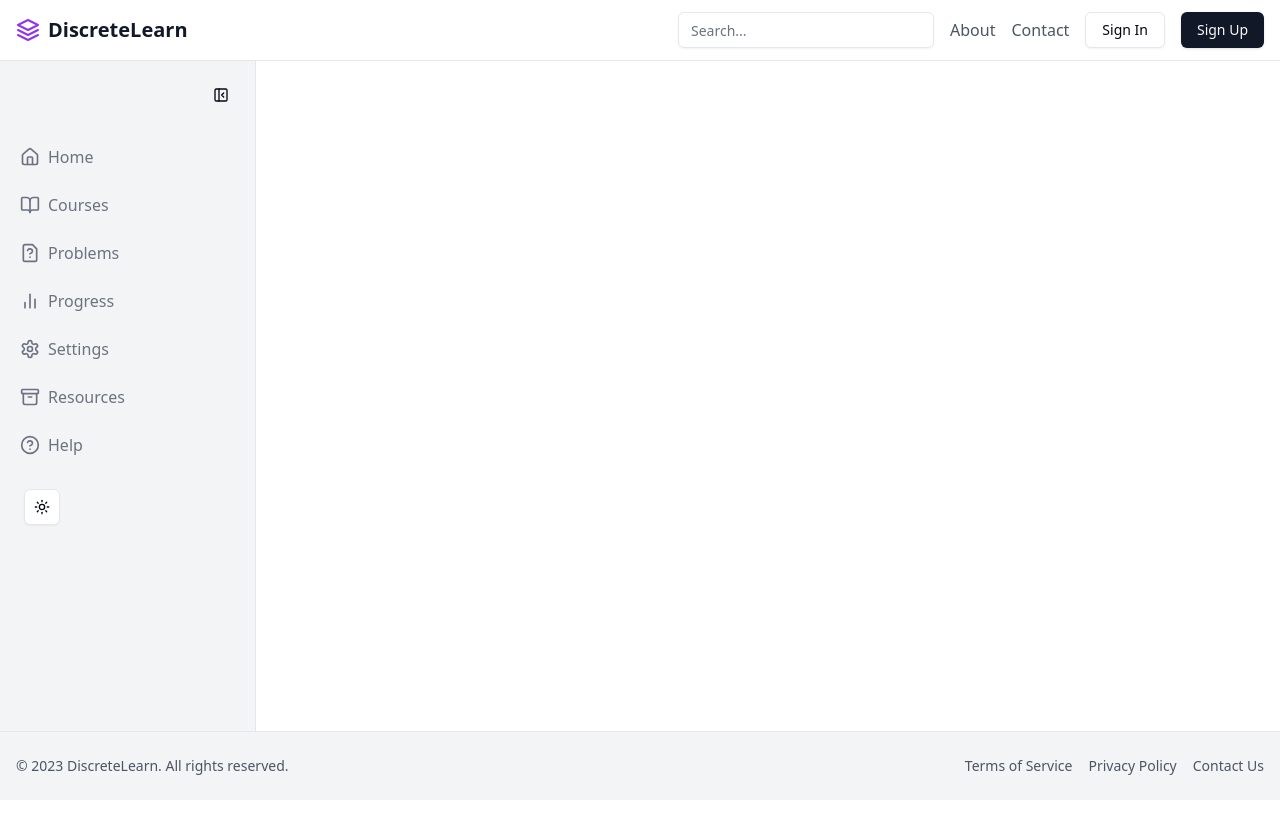
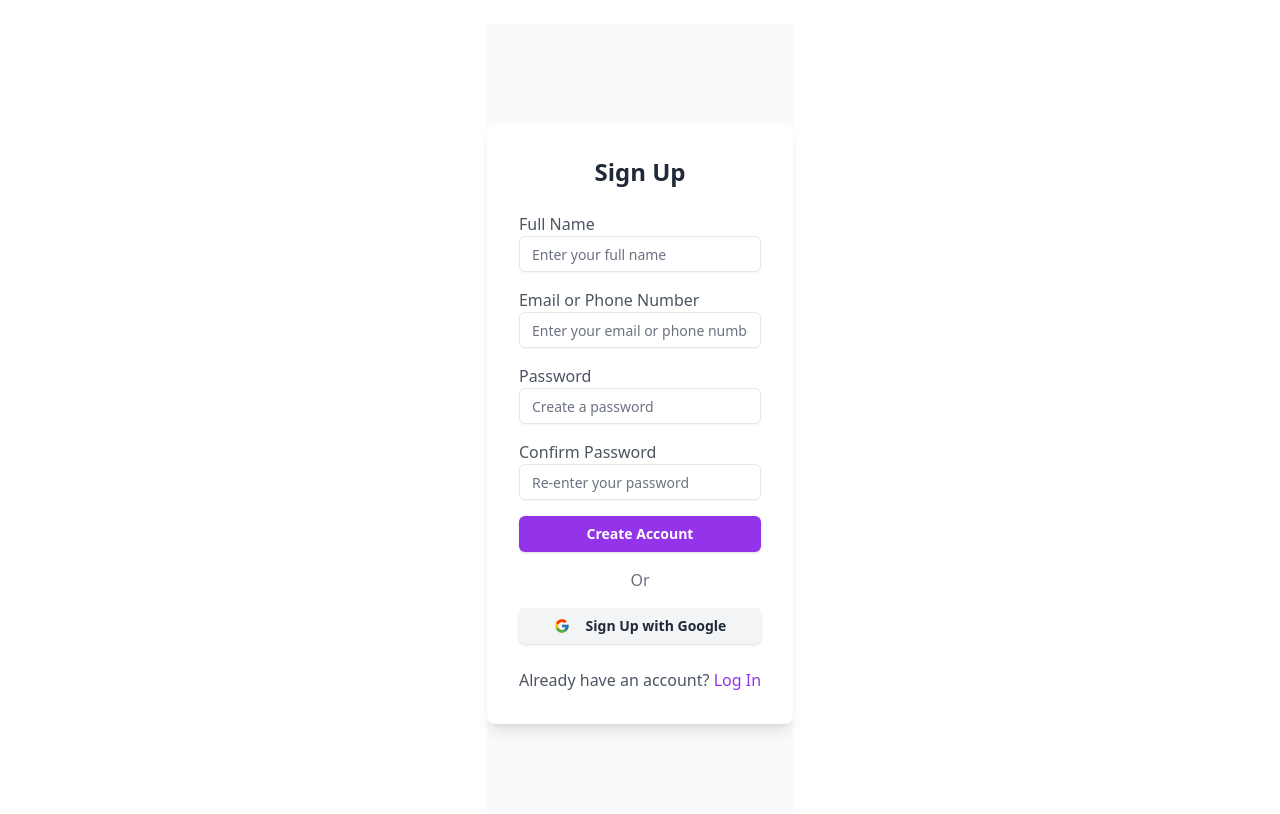
Before and after one commit to adoumouangnamouemmanuel/Discrete_Learn, a React (Vite) app: page /signup in a window 1280 px wide. Shown: the top 814 px of the page. Built offline with nearby package versions, Linux system fonts and the light colour scheme.

Commit message:
finished seting up login and signup

```diff
--- a/src/App.tsx
+++ b/src/App.tsx
@@ -1,23 +1,37 @@
+// App.tsx
 
+import {useLocation } from "react-router-dom";
 import RoutesConfig from "./router/routes";
 import Header from "./components/Header";
 import Sidebar from "./components/SideBar";
 import Footer from "./components/Footer";
 import { ThemeProvider } from "@/components/theme-provider";
-// import "./styles/global.css"; // Add your global styles
 
 const App = () => {
+  const location = useLocation();
+
+  // Check if the current route is the SignUp page
+  const isSignUpPage = location.pathname === "/signup";
+  const isAuthPage =
+    location.pathname === "/signup" || location.pathname === "/login";
+
   return (
     <ThemeProvider>
-      <div className="flex h-screen flex-col">
-        <Header />
+      <div className="flex flex-col min-h-screen">
+        {/* Conditionally render Header and Sidebar based on route */}
+        {!isAuthPage && <Header />}
         <div className="flex flex-1 overflow-hidden">
-          <Sidebar />
+          {/* Conditionally render Sidebar based on route */}
+          {!isAuthPage && <Sidebar />}
           <main className="flex-1 overflow-y-auto p-6">
-            <RoutesConfig />
+            {/* For the SignUp page, ensure it takes full height and scrolls */}
+            <div className={`${isAuthPage ? "h-full" : ""}`}>
+              <RoutesConfig />
+            </div>
           </main>
         </div>
-        <Footer />
+        {/* Conditionally render Footer based on route */}
+        {!isAuthPage && <Footer />}
       </div>
     </ThemeProvider>
   );
--- a/src/components/Header.tsx
+++ b/src/components/Header.tsx
@@ -31,8 +31,13 @@ const Header: FC = () => {
             <Link to="/contact" className="text-gray-600 hover:text-gray-900">
               Contact
             </Link>
-            <Button variant="outline">Sign In</Button>
-            <Button>Sign Up</Button>
+            <Link to="/login">
+              <Button variant="outline">Sign In</Button>
+            </Link>
+
+            <Link to="/signup">
+              <Button>Sign Up</Button>
+            </Link>
           </nav>
         </div>
       </div>
--- a/src/index.css
+++ b/src/index.css
@@ -1,6 +1,28 @@
 @tailwind base;
 @tailwind components;
 @tailwind utilities;
+
+/* Ensure the body and html take full height and width */
+html, body {
+  margin: 0;
+  padding: 0;
+  height: 100%;
+  width: 100%;
+  display: flex;
+  justify-content: center;
+  align-items: center;
+}
+
+/* Ensure the root takes full height */
+#root {
+  height: 100%;
+}
+
+/* Optionally set a universal box-sizing to prevent issues with padding and borders */
+*, *::before, *::after {
+  box-sizing: border-box;
+}
+
 
 /* :root {
   font-family: Inter, system-ui, Avenir, Helvetica, Arial, sans-serif;
--- a/src/pages/auth/Login.tsx
+++ b/src/pages/auth/Login.tsx
@@ -1,9 +1,92 @@
-
+import { useState } from "react";
+import { Button } from "@/components/ui/button";
+import { Input } from "@/components/ui/input";
+import { FcGoogle } from "react-icons/fc";
 
 const Login = () => {
+  const [formData, setFormData] = useState({
+    email: "",
+    password: "",
+  });
+
+  const handleChange = (e) => {
+    const { name, value } = e.target;
+    setFormData({
+      ...formData,
+      [name]: value,
+    });
+  };
+
+  const handleSubmit = (e) => {
+    e.preventDefault();
+    alert("Login submitted successfully!");
+  };
+
   return (
-    <div>Login</div>
-  )
-}
+    <div className="flex items-center justify-center max-h-screen bg-gray-50">
+      <div className="bg-white p-8 rounded-lg shadow-lg w-full max-w-lg">
+        <h2 className="text-2xl font-bold text-center text-gray-800 mb-6">
+          Log In
+        </h2>
 
-export default Login
+        <form onSubmit={handleSubmit} className="space-y-4">
+          <div>
+            <label htmlFor="email" className="text-gray-600 font-medium mb-2">
+              Email
+            </label>
+            <Input
+              type="email"
+              id="email"
+              name="email"
+              value={formData.email}
+              onChange={handleChange}
+              placeholder="Enter your email"
+              required
+            />
+          </div>
+
+          <div>
+            <label
+              htmlFor="password"
+              className="text-gray-600 font-medium mb-2"
+            >
+              Password
+            </label>
+            <Input
+              type="password"
+              id="password"
+              name="password"
+              value={formData.password}
+              onChange={handleChange}
+              placeholder="Enter your password"
+              required
+            />
+          </div>
+
+          <Button
+            type="submit"
+            className="w-full bg-purple-600 hover:bg-purple-700 text-white font-semibold rounded-md py-2"
+          >
+            Log In
+          </Button>
+        </form>
+
+        <div className="text-center my-4 text-gray-500">Or</div>
+
+        <Button className="w-full flex items-center justify-center space-x-2 bg-gray-100 hover:bg-gray-200 text-gray-800 font-semibold rounded-md py-2">
+          <FcGoogle size={24} />
+          <span>Log In with Google</span>
+        </Button>
+
+        <p className="text-gray-600 text-center mt-6">
+          Don't have an account?{" "}
+          <a href="/signup" className="text-purple-600 hover:underline">
+            Sign Up
+          </a>
+        </p>
+      </div>
+    </div>
+  );
+};
+
+export default Login;
--- a/src/pages/auth/SignUp.tsx
+++ b/src/pages/auth/SignUp.tsx
@@ -1,9 +1,131 @@
-
+import { useState } from "react";
+import { Button } from "@/components/ui/button";
+import { Input } from "@/components/ui/input";
+import { FcGoogle } from "react-icons/fc";
 
 const Signup = () => {
+  const [formData, setFormData] = useState({
+    name: "",
+    email: "",
+    password: "",
+    confirmPassword: "",
+  });
+
+  const handleChange = (e) => {
+    const { name, value } = e.target;
+    setFormData({
+      ...formData,
+      [name]: value,
+    });
+  };
+
+  const handleSubmit = (e) => {
+    e.preventDefault();
+    alert("Signup submitted successfully!");
+  };
+
   return (
-    <div>Signup</div>
-  )
-}
+    <div className="flex items-center justify-center min-h-screen bg-gray-50">
+      {/* Increased width using max-w-lg */}
+      <div className="bg-white p-8 rounded-lg shadow-lg w-full max-w-lg">
+        <h2 className="text-2xl font-bold text-center text-gray-800 mb-6">
+          Sign Up
+        </h2>
 
-export default Signup
+        <form onSubmit={handleSubmit} className="space-y-4">
+          <div>
+            <label htmlFor="name" className="text-gray-600 font-medium mb-2">
+              Full Name
+            </label>
+            <Input
+              type="text"
+              id="name"
+              name="name"
+              value={formData.name}
+              onChange={handleChange}
+              placeholder="Enter your full name"
+              required
+            />
+          </div>
+
+          <div>
+            <label
+              htmlFor="email"
+              className="text-gray-600 font-medium mb-2"
+            >
+              Email or Phone Number
+            </label>
+            <Input
+              type="text"
+              id="email"
+              name="email"
+              value={formData.email}
+              onChange={handleChange}
+              placeholder="Enter your email or phone number"
+              required
+            />
+          </div>
+
+          <div>
+            <label
+              htmlFor="password"
+              className="text-gray-600 font-medium mb-2"
+            >
+              Password
+            </label>
+            <Input
+              type="password"
+              id="password"
+              name="password"
+              value={formData.password}
+              onChange={handleChange}
+              placeholder="Create a password"
+              required
+            />
+          </div>
+
+          <div>
+            <label
+              htmlFor="confirmPassword"
+              className="text-gray-600 font-medium mb-2"
+            >
+              Confirm Password
+            </label>
+            <Input
+              type="password"
+              id="confirmPassword"
+              name="confirmPassword"
+              value={formData.confirmPassword}
+              onChange={handleChange}
+              placeholder="Re-enter your password"
+              required
+            />
+          </div>
+
+          <Button
+            type="submit"
+            className="w-full bg-purple-600 hover:bg-purple-700 text-white font-semibold rounded-md py-2"
+          >
+            Create Account
+          </Button>
+        </form>
+
+        <div className="text-center my-4 text-gray-500">Or</div>
+
+        <Button className="w-full flex items-center justify-center space-x-2 bg-gray-100 hover:bg-gray-200 text-gray-800 font-semibold rounded-md py-2">
+          <FcGoogle size={24} />
+          <span>Sign Up with Google</span>
+        </Button>
+
+        <p className="text-gray-600 text-center mt-6">
+          Already have an account?{" "}
+          <a href="/login" className="text-purple-600 hover:underline">
+            Log In
+          </a>
+        </p>
+      </div>
+    </div>
+  );
+};
+
+export default Signup;
--- a/src/router/routes.tsx
+++ b/src/router/routes.tsx
@@ -10,7 +10,7 @@ import About from "@/pages/About";
 import Contact from "@/pages/Contact";
 import SignUp from "@/pages/auth/SignUp";
 import SignIn from "@/pages/auth/Login";
-import SetDefinitionPage from "@/pages/courses/setDefinitionPage";
+import SetDefinitionPage from "@/pages/courses/SetDefinitionPage";
 
 const RoutesConfig = () => {
   return (
@@ -27,6 +27,8 @@ const RoutesConfig = () => {
       <Route path="/sign-up" element={<SignUp />} />
       <Route path="/sign-in" element={<SignIn />} />
       <Route path="/courses/definition" element={<SetDefinitionPage />} />
+      <Route path="/signup" element={<SignUp />} />
+      <Route path="/login" element={<SignIn />} />
       {/* Add other routes as needed */}
     </Routes>
   );
```
